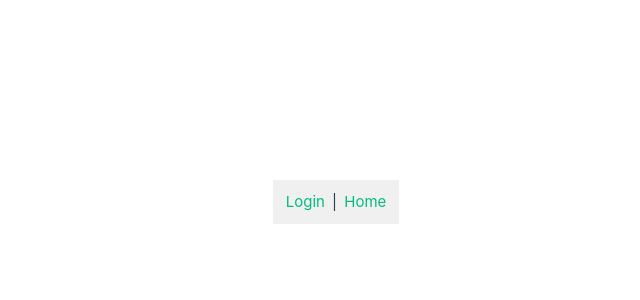
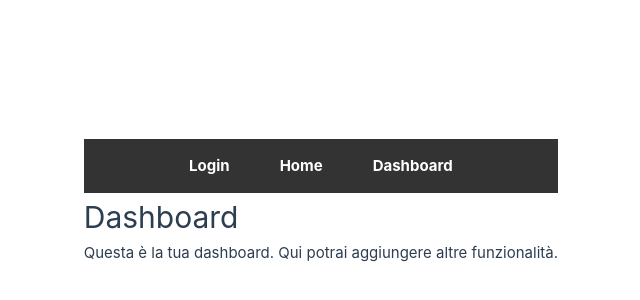
Before and after one commit to Ste003/progetto_cloud, a Vue app in the folder todo/frontend/todo/: page /dashboard in a window 1280 px wide. Before the commit this address had no page. Shown: the part 198-498 px from the top of the page, without its empty margins (82-722 px from the left). Built offline with nearby package versions, Linux system fonts and the light colour scheme.

Commit message:
aggiunta dashboard

```diff
--- a/todo/frontend/todo/src/App.vue
+++ b/todo/frontend/todo/src/App.vue
@@ -1,22 +1,16 @@
 <template>
-  <div id="app">
-    <nav>
-      <router-link to="/">Login</router-link> |
-      <router-link to="/home">Home</router-link>
-    </nav>
+  <div>
+    <Navbar />
     <router-view />
   </div>
 </template>
 
 <script>
+import Navbar from './components/Navbar.vue';
+
 export default {
-  name: "App"
+  components: {
+    Navbar
+  }
 };
 </script>
-
-<style>
-nav {
-  background: #f0f0f0;
-  padding: 10px;
-}
-</style>
--- /dev/null
+++ b/todo/frontend/todo/src/components/Navbar.vue
@@ -0,0 +1,29 @@
+<template>
+    <nav class="navbar">
+      <router-link to="/" class="nav-item">Login</router-link>
+      <router-link to="/home" class="nav-item">Home</router-link>
+      <router-link to="/dashboard" class="nav-item">Dashboard</router-link>
+    </nav>
+  </template>
+
+  <style scoped>
+  .navbar {
+    display: flex;
+    justify-content: center;
+    background: #333;
+    padding: 10px;
+  }
+
+  .nav-item {
+    color: white;
+    text-decoration: none;
+    margin: 0 15px;
+    font-weight: bold;
+    padding: 5px 10px;
+  }
+
+  .nav-item:hover {
+    background: #555;
+    border-radius: 5px;
+  }
+  </style>
--- a/todo/frontend/todo/src/router/index.js
+++ b/todo/frontend/todo/src/router/index.js
@@ -1,18 +1,12 @@
 import { createRouter, createWebHistory } from 'vue-router';
 import Login from '../views/Login.vue';
 import Home from '../views/Home.vue';
+import Dashboard from '../views/Dashboard.vue';
 
 const routes = [
-  {
-    path: '/',
-    name: 'Login',
-    component: Login
-  },
-  {
-    path: '/home',
-    name: 'Home',
-    component: Home
-  }
+  { path: '/', component: Login },
+  { path: '/home', component: Home },
+  { path: '/dashboard', component: Dashboard }
 ];
 
 const router = createRouter({
--- /dev/null
+++ b/todo/frontend/todo/src/views/Dashboard.vue
@@ -0,0 +1,6 @@
+<template>
+    <div>
+      <h1>Dashboard</h1>
+      <p>Questa è la tua dashboard. Qui potrai aggiungere altre funzionalità.</p>
+    </div>
+  </template>
```
